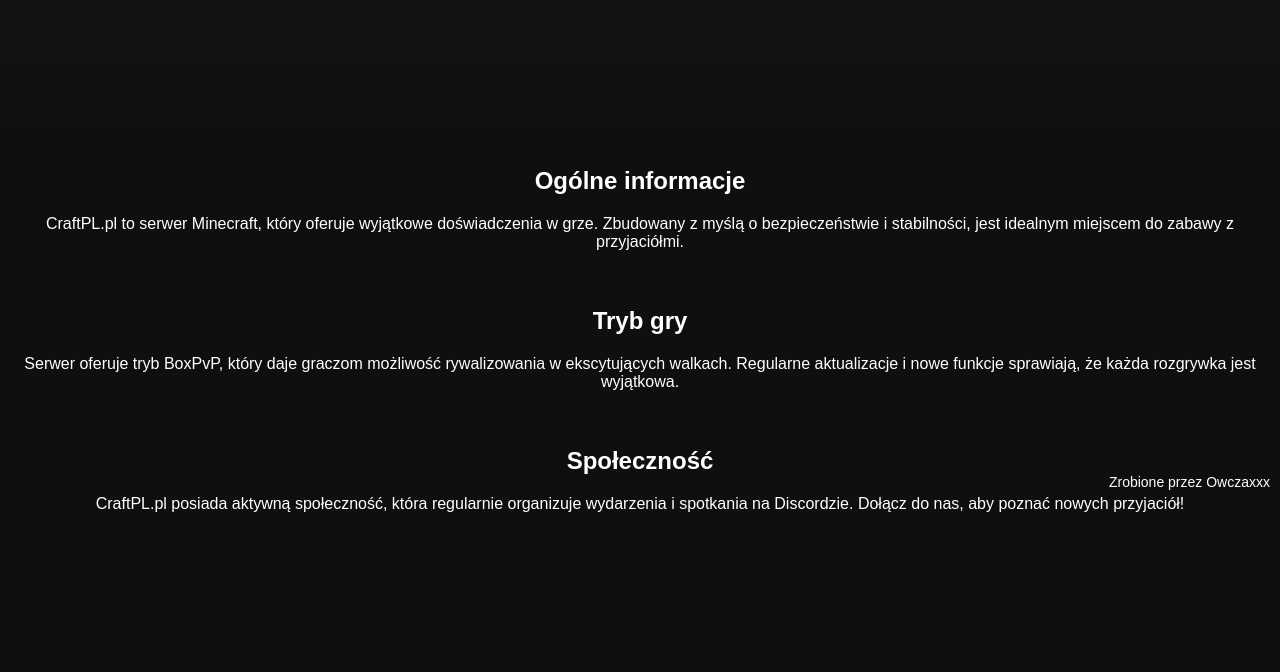
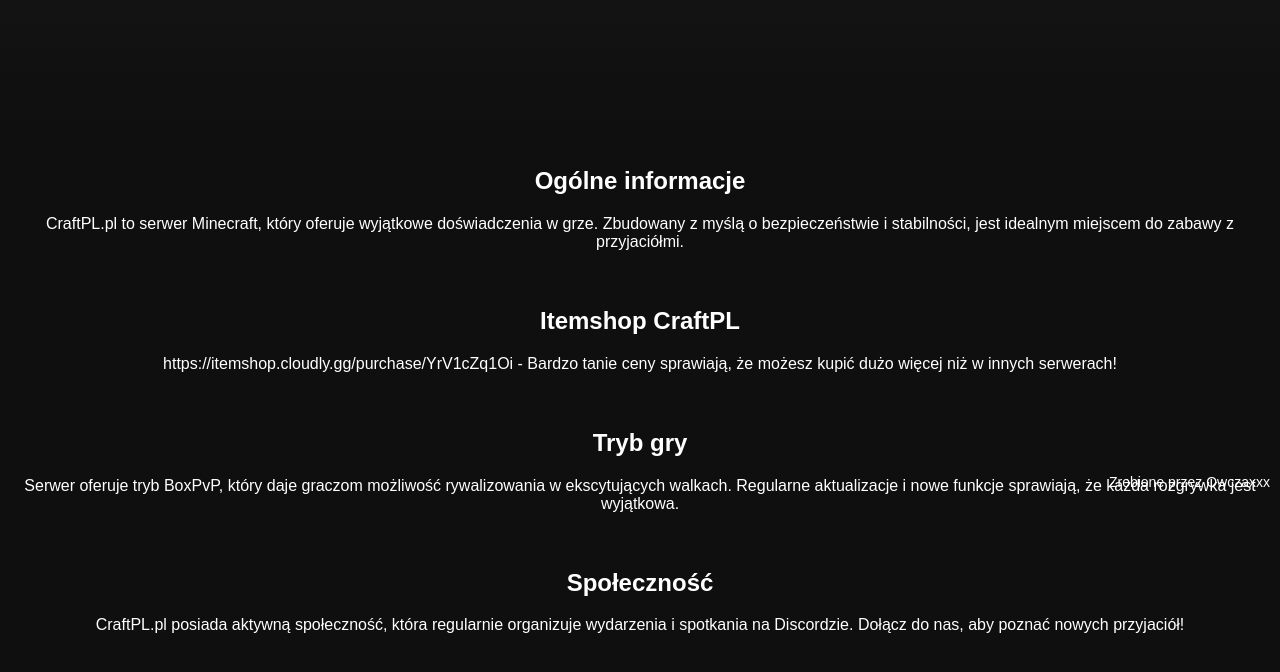
Before and after one commit to Owczaxxx/craftpl.github.io, a plain HTML site: page informacje.html in a window 1280 px wide. Shown: the part 300-972 px from the top of the page. Drawn offline with Linux system fonts and the light colour scheme.

Commit message:
Update informacje.html

```diff
--- a/informacje.html
+++ b/informacje.html
@@ -59,6 +59,11 @@
         </section>
 
         <section class="info-section">
+            <h2>Itemshop CraftPL</h2>
+            <p>https://itemshop.cloudly.gg/purchase/YrV1cZq1Oi - Bardzo tanie ceny sprawiają, że możesz kupić dużo więcej niż w innych serwerach!</p>
+        </section>
+
+        <section class="info-section">
             <h2>Tryb gry</h2>
             <p>Serwer oferuje tryb BoxPvP, który daje graczom możliwość rywalizowania w ekscytujących walkach. Regularne aktualizacje i nowe funkcje sprawiają, że każda rozgrywka jest wyjątkowa.</p>
         </section>
```
